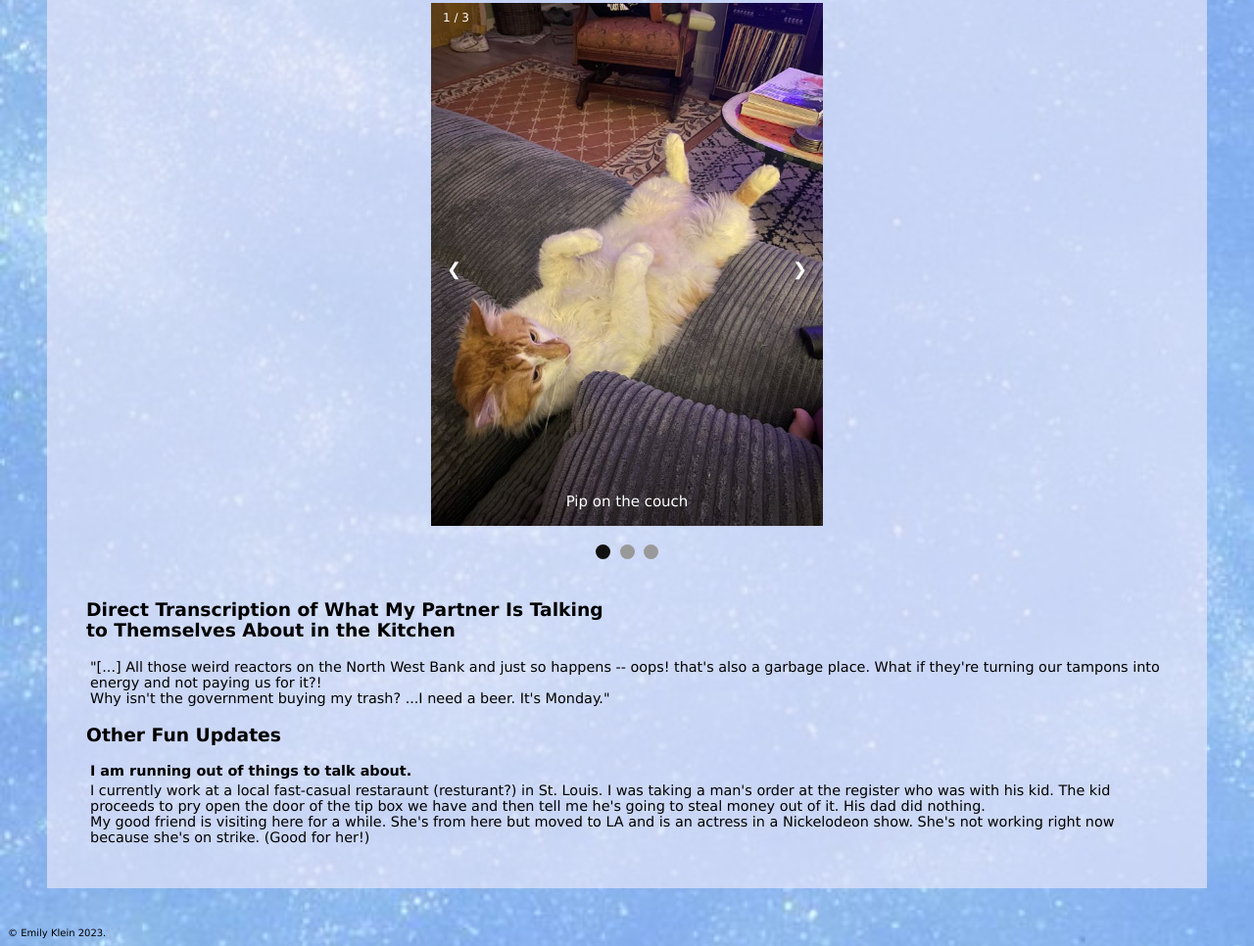
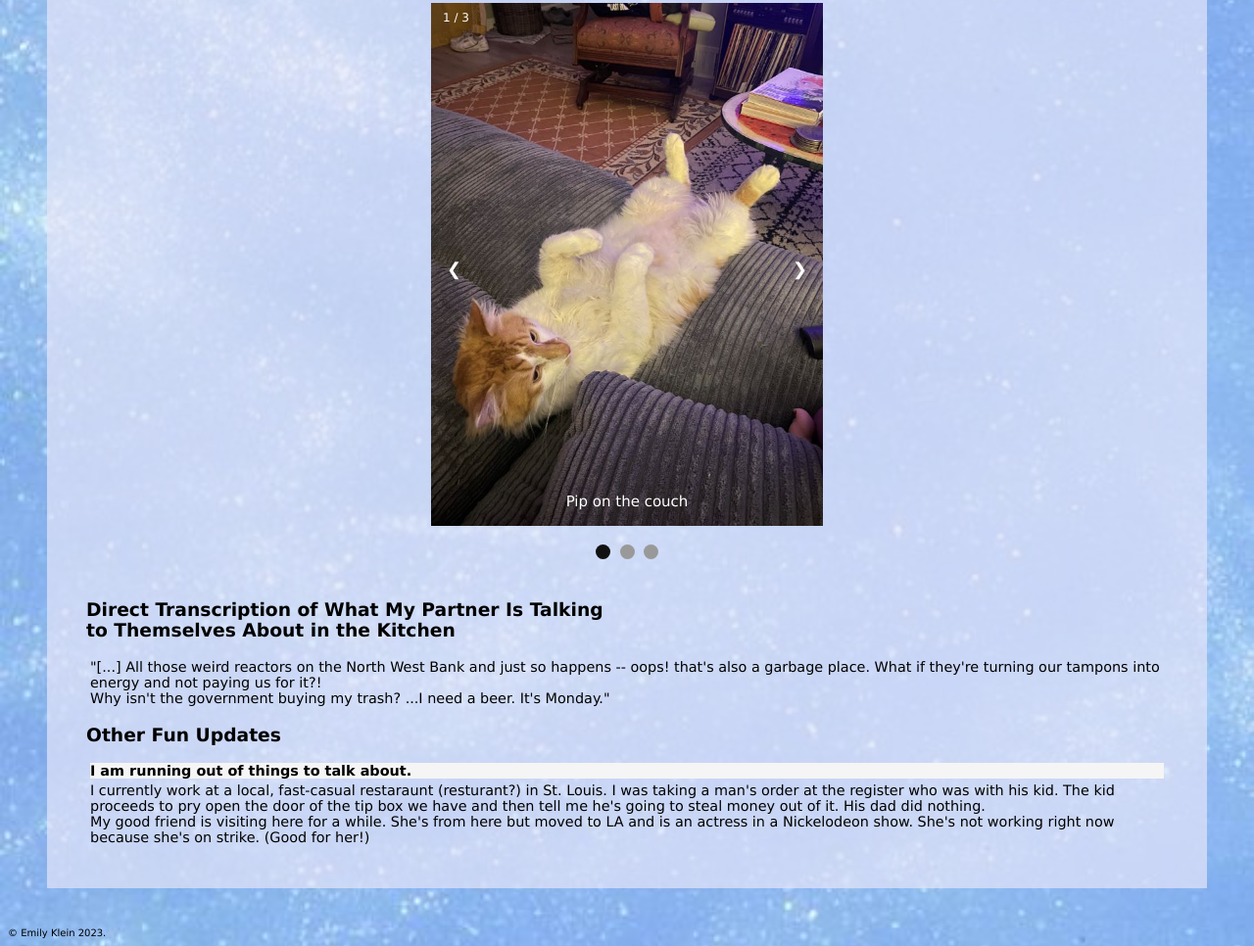
Before and after one commit to LaunchCodeAllhubs/js-assignment-4-html-me-something-oprah-cares, a website: page index.html in a window 1280 px wide. Shown: the part 469-1435 px from the top of the page at 98% size. Drawn offline with Linux system fonts and the light colour scheme.

Commit message:
Hopefully Last Commit
I want to be done with this PLEASE I think I pass my npm test but I CAN'T FIGURE OUT HOW TO RUN THE TEST IN MY TERMINAL!!!!!!!!!!!! WHAT IS WRONG WITH ME!!!!!!!!!

```diff
--- a/index.html
+++ b/index.html
@@ -87,9 +87,9 @@
 
     <article class="first-section">
       <h1>Other Fun Updates</h1>
-      <h2>I am running out of things to talk about.</h2>
+      <h2 id="highlight">I am running out of things to talk about.</h2>
       <p>
-        I currently work at a local fast-casual restaraunt (resturant?) in St. Louis. I was taking a man's order at the register who was with his kid. The kid proceeds to pry open the door of the tip box we have and then tell me he's going to steal money out of it. His dad did nothing. <br>
+        I currently work at a local, fast-casual restaraunt (resturant?) in St. Louis. I was taking a man's order at the register who was with his kid. The kid proceeds to pry open the door of the tip box we have and then tell me he's going to steal money out of it. His dad did nothing. <br>
         My good friend is visiting here for a while. She's from here but moved to LA and is an actress in a Nickelodeon show. She's not working right now because she's on strike. (Good for her!)<br>
 
       </p>
--- a/styles.css
+++ b/styles.css
@@ -20,13 +20,13 @@ body {
     margin: 40px
   }
 
-  /* .first-section {
-    background:  rgba(230, 230, 250, 0.699);
-  } */
-
   .first-section > h2, p, li {
     margin: 4px;
     font-size: 90%;
+  }
+
+  #highlight {
+    background-color: whitesmoke;
   }
 
 /* First slideshow */
```
